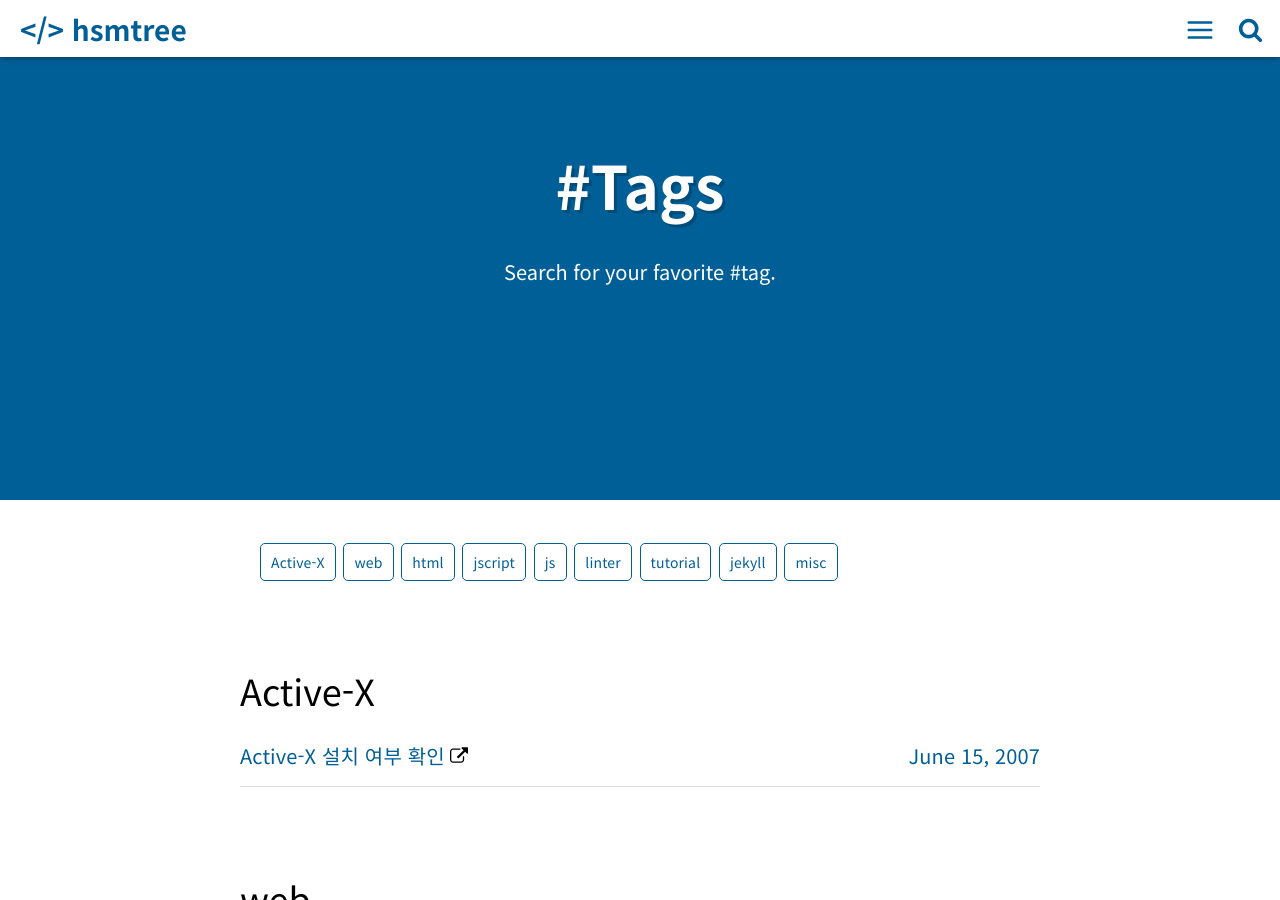
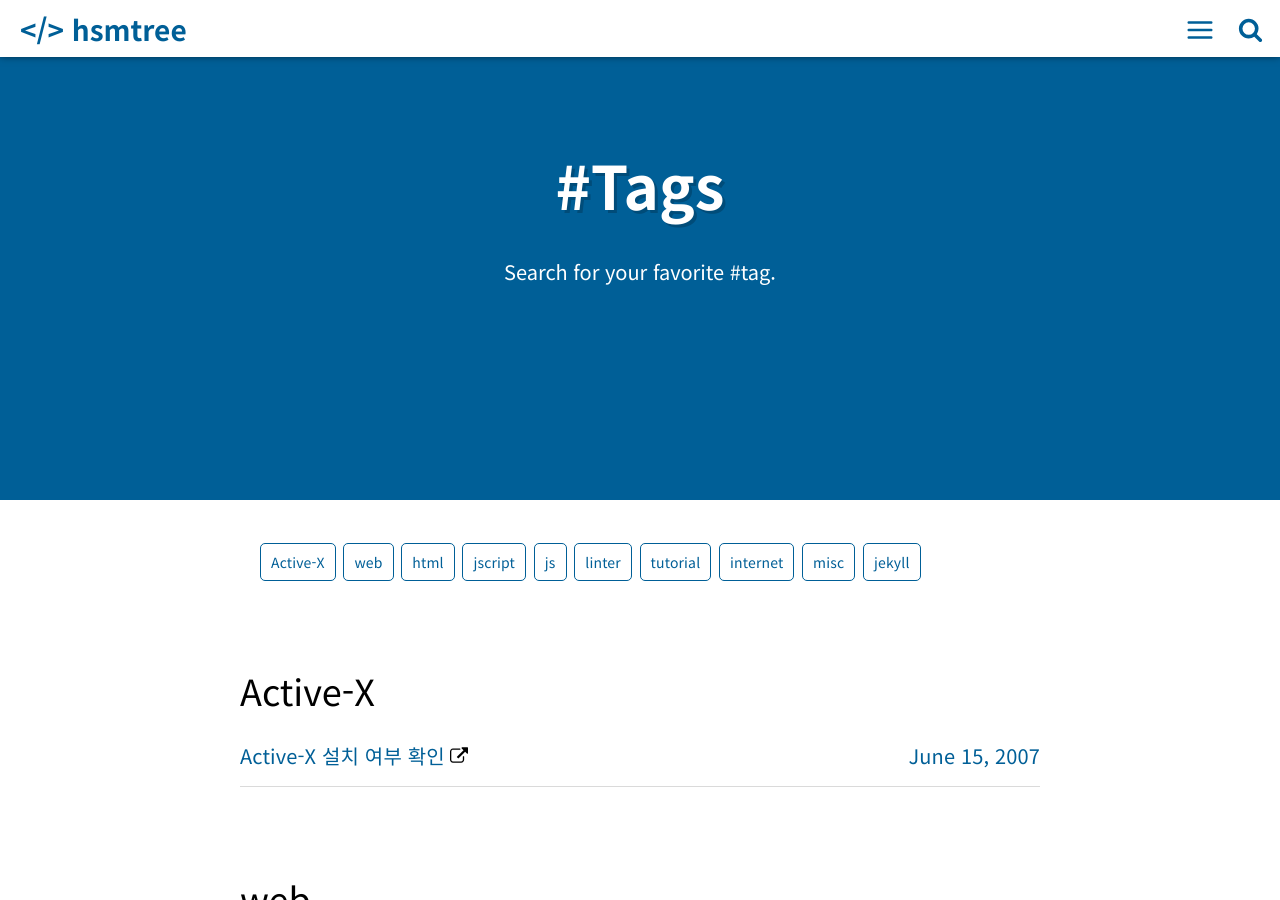
Before and after one commit to willianjusten/cards-jekyll-template, a Jekyll site: the page built from tags.html, in a window 1280 px wide and 900 px high. Built offline with Jekyll 4.4.1, drawn with Linux system fonts in a browser that asks for light colours; some of the changed text lies outside the part shown.

Commit message:
Update 2016-05-08-welcome-to-jekyll.md

```diff
--- a/_posts/2016-05-08-welcome-to-jekyll.md
+++ b/_posts/2016-05-08-welcome-to-jekyll.md
@@ -7,7 +7,7 @@ description: 'Put your description here.'
 main-class: 'internet'
 color: '#B31917'
 tags:
-- jekyll
+- internet
 categories:
 twitter_text: 'Put your twitter description here.'
 introduction: 'Put your description here.'
```
